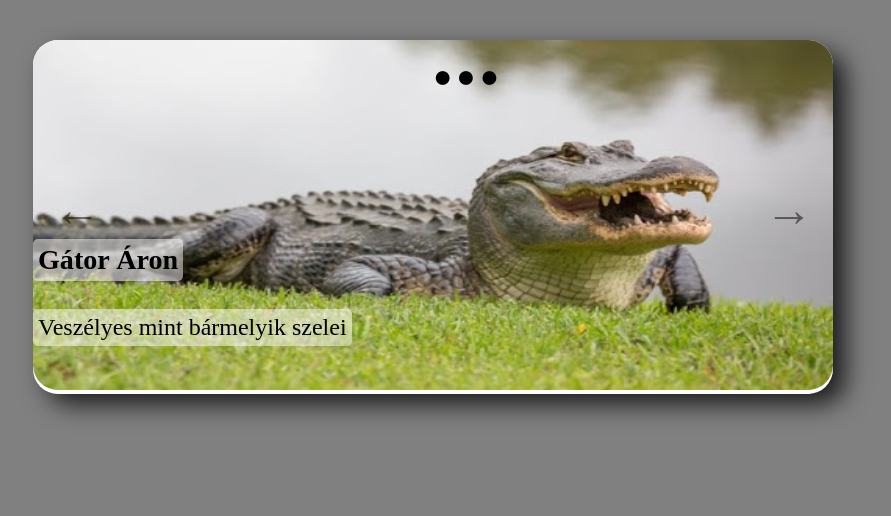
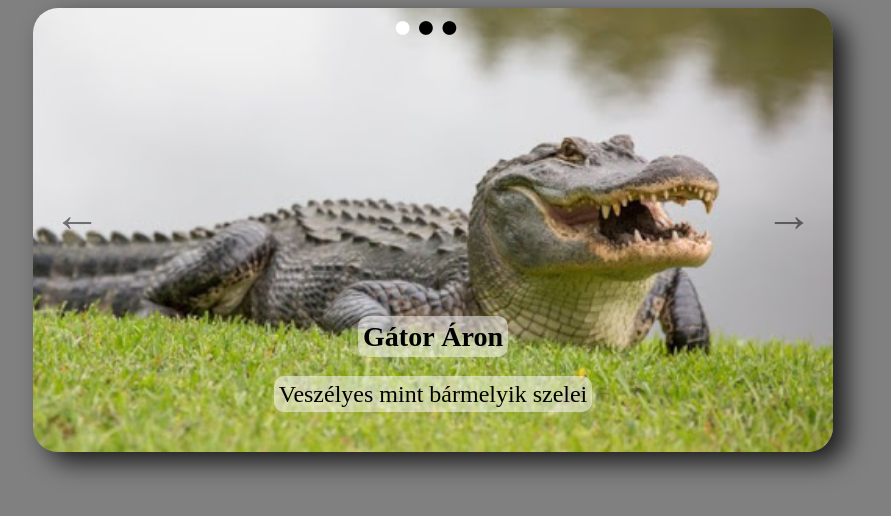
Before and after one commit to PavloviMore/Galeria, a plain HTML site: page index.html in a window 1280 px wide. Shown: the whole page, without its empty margins (207-1098 px from the left). Drawn offline with Linux system fonts and the light colour scheme.

Commit message:
shadow debug

```diff
--- a/css/style.css
+++ b/css/style.css
@@ -3,24 +3,19 @@
 }
 
 body{
-    background: grey;;
+    background: grey;
 }
 
 img{
-   height: 350px;
    width: 100%;
    border-radius: 25px;
+   box-shadow: 13px 11px 26px -1px rgba(0,0,0,0.81);
 }
 
 .galeria{
-    background: url("../img/letöltés.jpg");
-    top: auto;
-    background: white;
     max-width: 800px;
-    margin: 40px auto;
+    margin: auto;
     position: relative;
-    box-shadow: 13px 11px 26px -1px rgba(0,0,0,0.81);
-    border-radius: 25px;
 }
 
 .container{
@@ -32,19 +27,18 @@ img{
     font-size: 1.5rem;
 }
 
-.container p,.container h3{
+.container span{
+    text-align: center;
     background: rgba(255, 255, 255, 0.5);
     padding: 5px;
-    border-radius: 5px;
-    position: center;
-    width: fit-content;
+    border-radius: 10px;
 }
 
 .kör{
     position: absolute;
+    text-align: center;
     top: 0;
-    left: 50%;
-    top: 5%;
+    left: 45%;
 }
 .kör a{
     font-size: 2rem;
@@ -52,7 +46,7 @@ img{
     text-decoration: none;
 }
 
-.first{
+.first a{
     color: white;
 }
 
--- a/index.html
+++ b/index.html
@@ -10,8 +10,8 @@
     <div class="galeria">
         <img src="img/gator.jpg" alt="">
         <div class="container">
-            <h3>Gátor Áron</h3>
-            <p>Veszélyes mint bármelyik szelei</p>
+            <h3><span>Gátor Áron</span> </h3>
+            <p><span>Veszélyes mint bármelyik szelei</span></p>
         </div>
         <div class="left-link"><a href="#">&#8592;</a></div>
         <div class="right-link"><a href="#">&#8594;</a></div>
```
